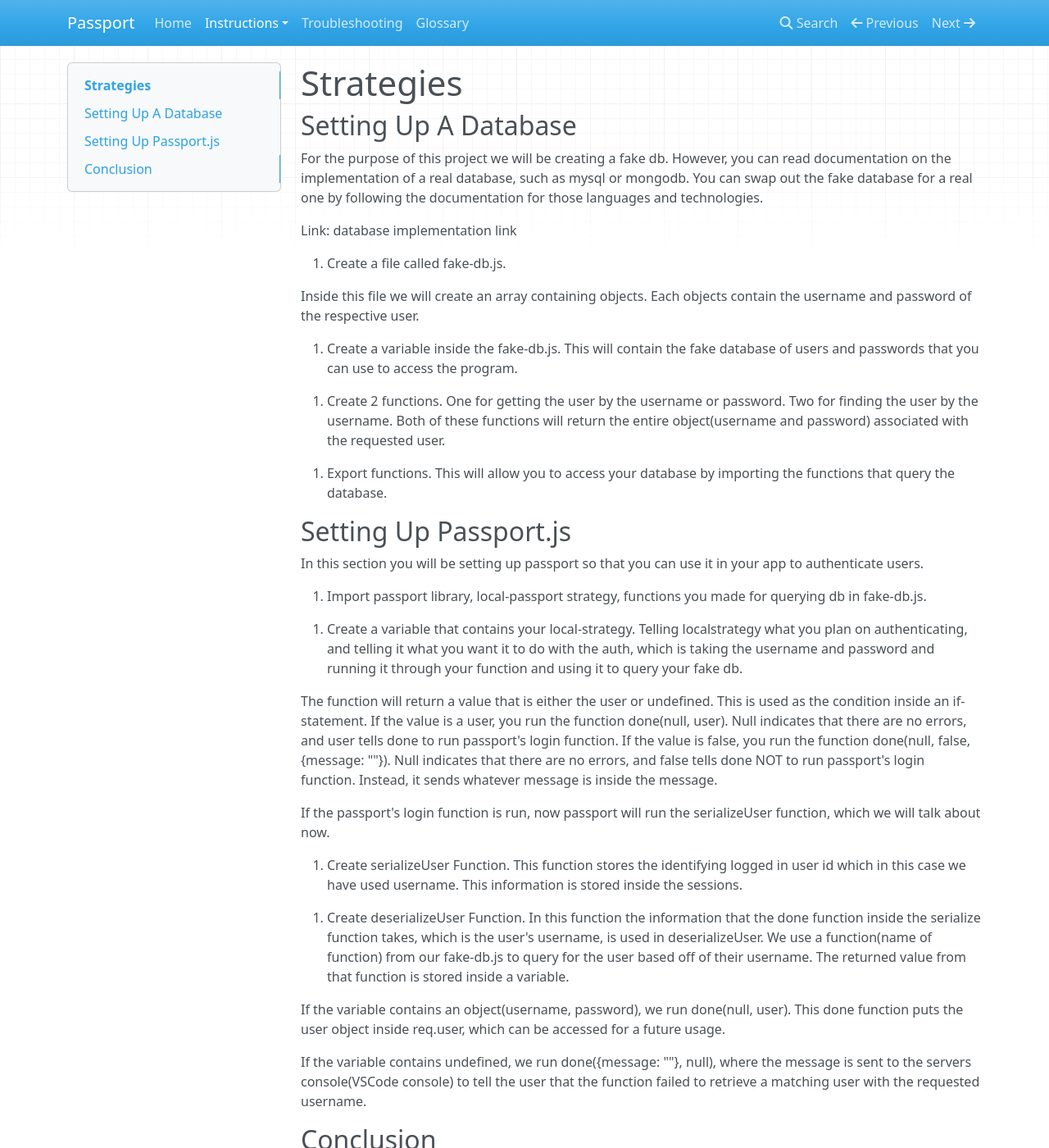
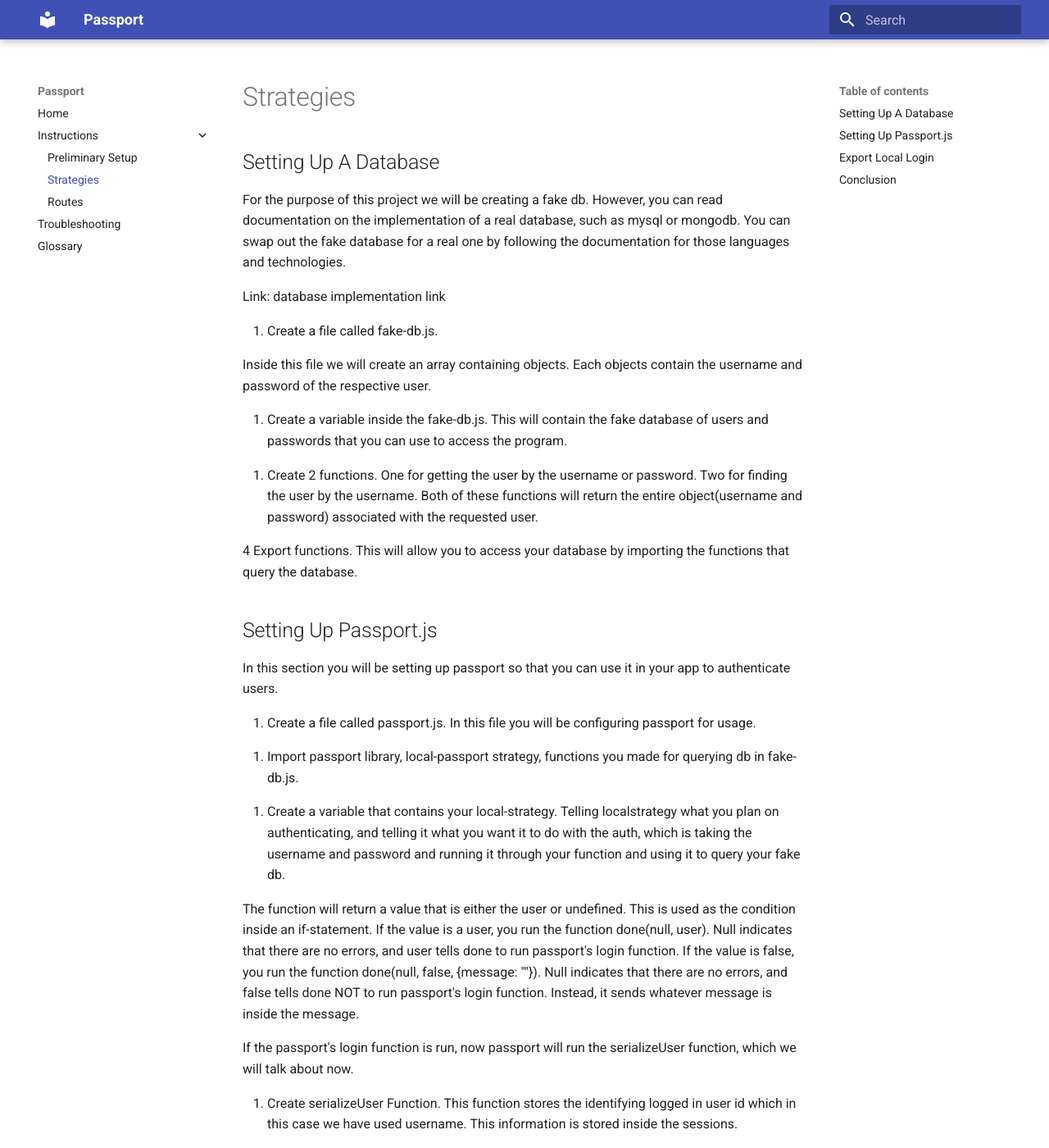
Before and after one commit to breadscorner/Passport.js-LocalStrategyUserDocumentation, an MkDocs documentation site: the page built from docs/strategies.md, in a window 1280 px wide and 1400 px high. Shown: the whole window at 82% size. Built offline with MkDocs 1.6.1 and Material for MkDocs 9.7.7, drawn with Linux system fonts in a browser that asks for light colours; nearby versions of some CDN libraries; some of the changed text lies outside the part shown.

Commit message:
update yml them and strategies.md

```diff
--- a/docs/strategies.md
+++ b/docs/strategies.md
@@ -28,7 +22,7 @@
 <!-- explanation of code block -->
 <!-- Note: if using another database you would code the functions differently but the logic would remain the same -->
 
-4. Export functions.
+4 Export functions.
 This will allow you to access your database by importing the functions that query the database.
 <!-- code block of the export and import codes -->
 
@@ -36,10 +30,14 @@
 
 In this section you will be setting up passport so that you can use it in your app to authenticate users.
 
-1. Import passport library, local-passport strategy, functions you made for querying db in fake-db.js.
+1. Create a file called passport.js.
+In this file you will be configuring passport for usage.
+<!--  -->
+
+2. Import passport library, local-passport strategy, functions you made for querying db in fake-db.js.
 <!-- code block of the imports -->
 
-2. Create a variable that contains your local-strategy.
+3. Create a variable that contains your local-strategy.
 Telling localstrategy what you plan on authenticating, and telling it what you want it to do with the auth, which is taking the username and password and running it through your function and using it to query your fake db.
 
 <!-- code block displaying this step -->
@@ -63,6 +61,16 @@
 If the variable contains undefined, we run done({message: ""}, null), where the message is sent to the servers console(VSCode console) to tell the user that the function failed to retrieve a matching user with the requested username.
 <!-- screenshot of console with message -->
 
+## Export Local Login
+
+You need to tell passport that you want to use local strategy and that you want to export passport so that it can be used in app.js.
+
+1. Add Code To Export Module
+Add a line of code to the bottom of passport.js.
+ <!-- code block -->
+
+By running this you modify passport to use your local login strategy. As well you can now export your modified passport to app.js.
+
 ## Conclusion
 <!-- need to write -->
 
--- a/mkdocs.yml
+++ b/mkdocs.yml
@@ -1,6 +1,9 @@
 site_name: 'Passport'
 
 # change document
+
+theme:
+  name: 'material'
 
 nav:
   - Home: 'index.md'
```
Also changed, not shown: other parts of docs/strategies.md (+3 -9 lines), docs/routes.md (+2 -0 lines).
